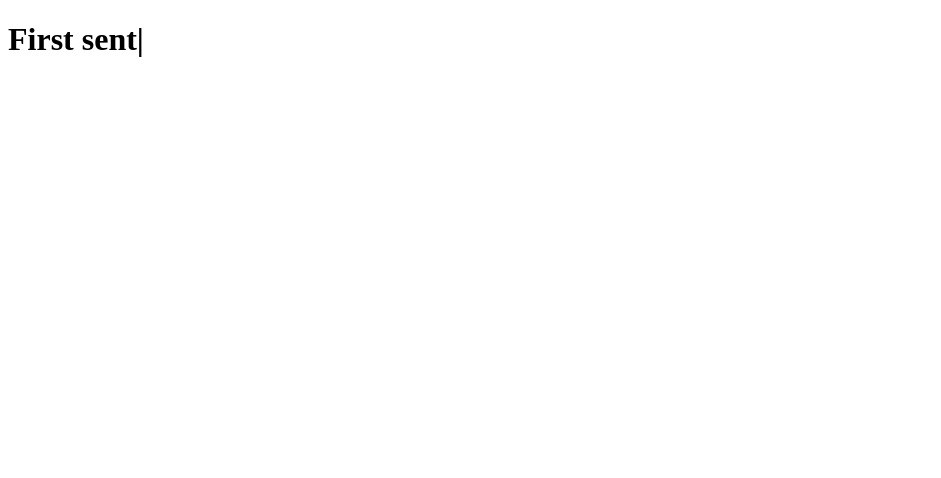
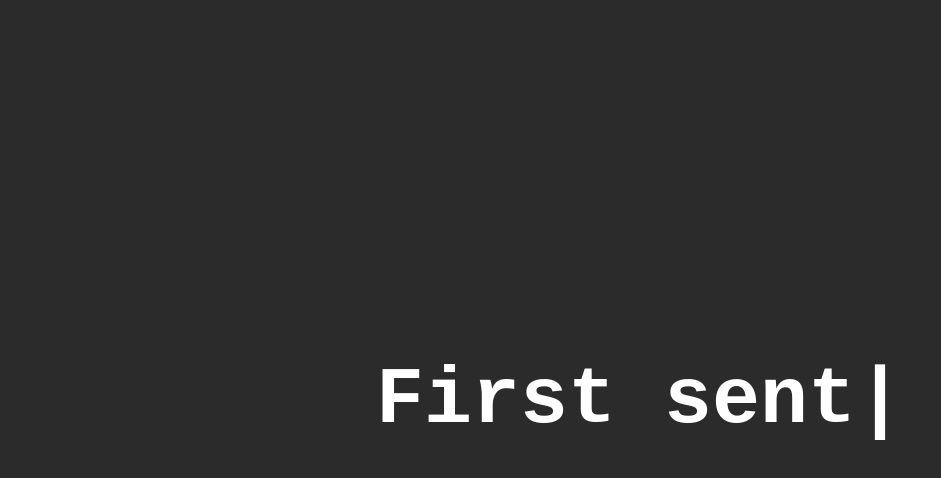
Before and after one commit to kalisnetwork/auto-type, a plain HTML site: page index.html in a window 1280 px wide. Shown: the whole page, without its empty margins (0-941 px from the left). Drawn offline with nearby package versions, Linux system fonts and the light colour scheme; the site is published under a folder, as on GitHub Pages, so addresses that start at the root find nothing.

Commit message:
Update index.html

```diff
--- a/index.html
+++ b/index.html
@@ -9,7 +9,7 @@
     <meta content="" name="description" />
     <meta content="" name="keywords" />
 
-    <link rel="stylesheet" href="/type.css" />
+    <link rel="stylesheet" href="type.css" />
   </head>
   <body>
     <header id="header">
```
